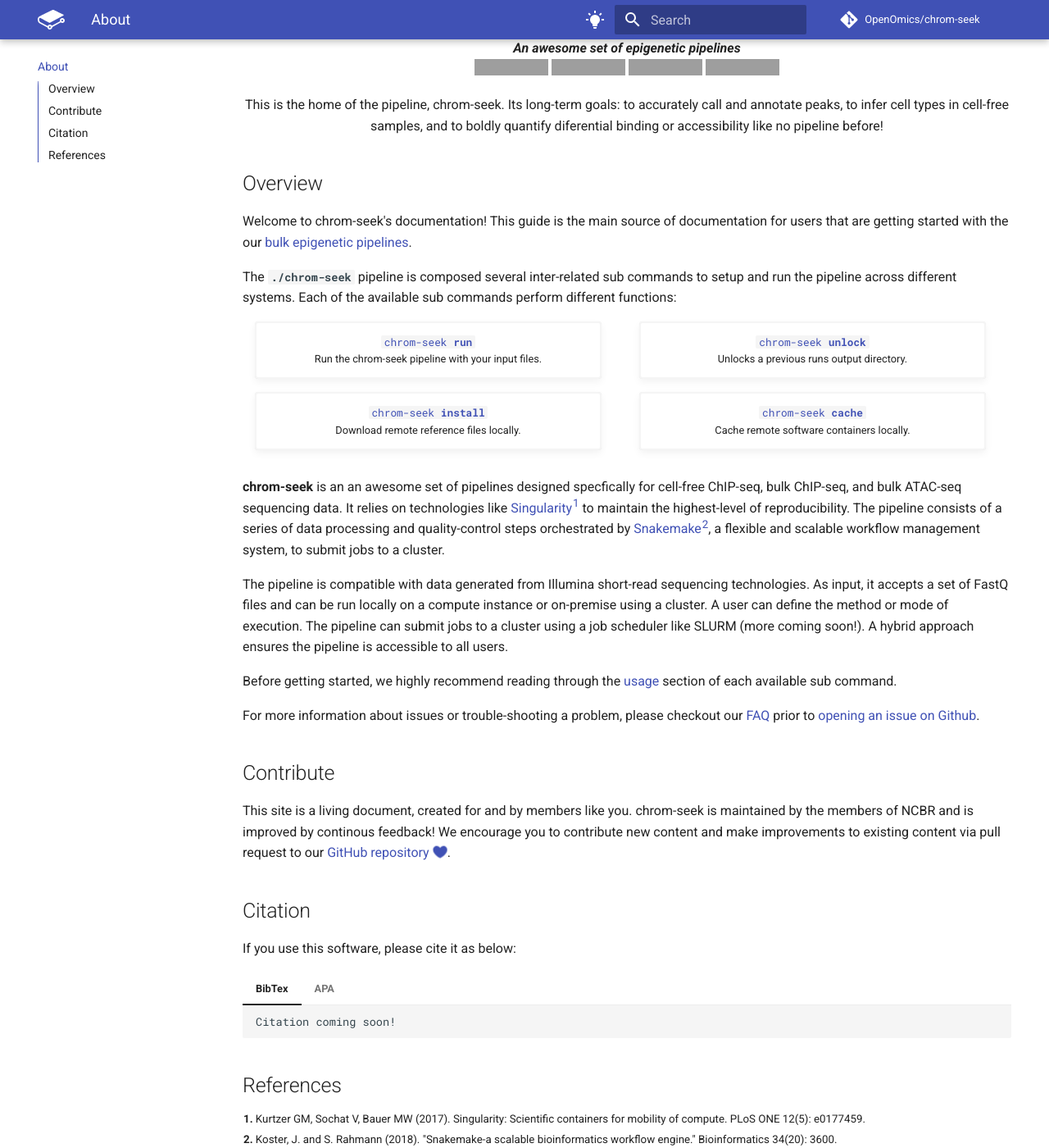
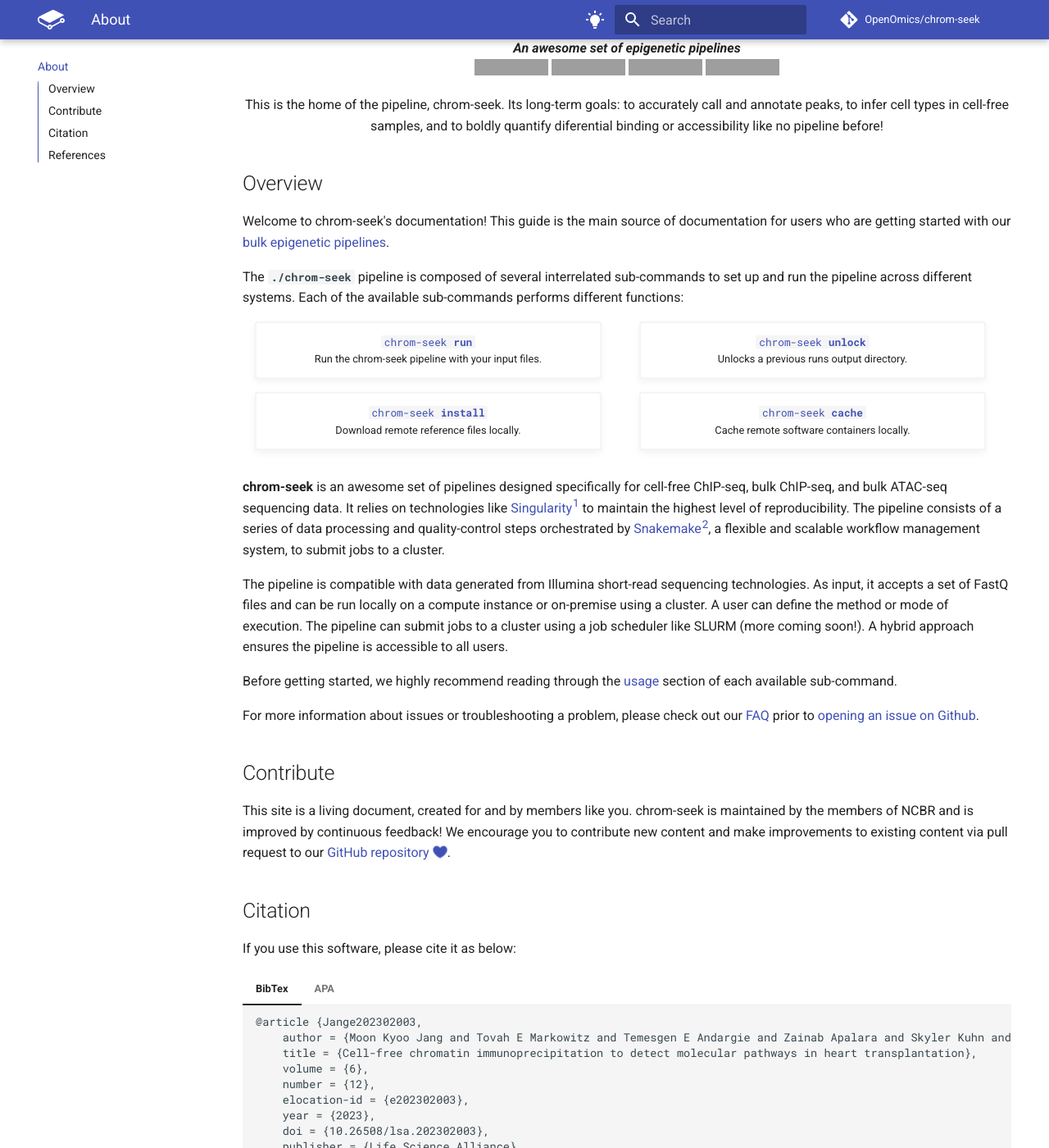
Before and after one commit to OpenOmics/chrom-seek, an MkDocs documentation site: the page built from docs/index.md, in a window 1280 px wide and 1400 px high, scrolled down 202 px. Shown: the whole window at 82% size. Built offline with MkDocs 1.6.1 and Material for MkDocs 9.7.7, drawn with Linux system fonts in a browser that asks for light colours; comment, search, counter and statistics services are not loaded; the version menu is left out; some of the changed text lies outside the part shown; grey boxes are pictures that could not be loaded.

Commit message:
Fix typos and adding citation information

````diff
--- a/docs/index.md
+++ b/docs/index.md
@@ -24,9 +24,9 @@
 
 
 ## Overview
-Welcome to chrom-seek's documentation! This guide is the main source of documentation for users that are getting started with the our [bulk epigenetic pipelines](https://github.com/OpenOmics/chrom-seek/).
+Welcome to chrom-seek's documentation! This guide is the main source of documentation for users who are getting started with our [bulk epigenetic pipelines](https://github.com/OpenOmics/chrom-seek/).
 
-The **`./chrom-seek`** pipeline is composed several inter-related sub commands to setup and run the pipeline across different systems. Each of the available sub commands perform different functions:
+The **`./chrom-seek`** pipeline is composed of several interrelated sub-commands to set up and run the pipeline across different systems. Each of the available sub-commands performs different functions:
 
 <section align="center" markdown="1" style="display: flex; flex-wrap: row wrap; justify-content: space-around;">
 
@@ -58,17 +58,17 @@ The **`./chrom-seek`** pipeline is composed several inter-related sub commands t
 
 </section>
 
-**chrom-seek** is an an awesome set of pipelines designed specfically for cell-free ChIP-seq, bulk ChIP-seq, and bulk ATAC-seq sequencing data. It relies on technologies like [Singularity<sup>1</sup>](https://singularity.lbl.gov/) to maintain the highest-level of reproducibility. The pipeline consists of a series of data processing and quality-control steps orchestrated by [Snakemake<sup>2</sup>](https://snakemake.readthedocs.io/en/stable/), a flexible and scalable workflow management system, to submit jobs to a cluster.
+**chrom-seek** is an awesome set of pipelines designed specifically for cell-free ChIP-seq, bulk ChIP-seq, and bulk ATAC-seq sequencing data. It relies on technologies like [Singularity<sup>1</sup>](https://singularity.lbl.gov/) to maintain the highest level of reproducibility. The pipeline consists of a series of data processing and quality-control steps orchestrated by [Snakemake<sup>2</sup>](https://snakemake.readthedocs.io/en/stable/), a flexible and scalable workflow management system, to submit jobs to a cluster.
 
 The pipeline is compatible with data generated from Illumina short-read sequencing technologies. As input, it accepts a set of FastQ files and can be run locally on a compute instance or on-premise using a cluster. A user can define the method or mode of execution. The pipeline can submit jobs to a cluster using a job scheduler like SLURM (more coming soon!). A hybrid approach ensures the pipeline is accessible to all users.
 
-Before getting started, we highly recommend reading through the [usage](usage/run.md) section of each available sub command.
+Before getting started, we highly recommend reading through the [usage](usage/run.md) section of each available sub-command.
 
-For more information about issues or trouble-shooting a problem, please checkout our [FAQ](faq/questions.md) prior to [opening an issue on Github](https://github.com/OpenOmics/chrom-seek/issues).
+For more information about issues or troubleshooting a problem, please check out our [FAQ](faq/questions.md) prior to [opening an issue on Github](https://github.com/OpenOmics/chrom-seek/issues).
 
 ## Contribute
 
-This site is a living document, created for and by members like you. chrom-seek is maintained by the members of NCBR and is improved by continous feedback! We encourage you to contribute new content and make improvements to existing content via pull request to our [GitHub repository :octicons-heart-fill-24:{ .heart }](https://github.com/OpenOmics/chrom-seek).
+This site is a living document, created for and by members like you. chrom-seek is maintained by the members of NCBR and is improved by continuous feedback! We encourage you to contribute new content and make improvements to existing content via pull request to our [GitHub repository :octicons-heart-fill-24:{ .heart }](https://github.com/OpenOmics/chrom-seek).
 
 ## Citation
 
@@ -76,14 +76,27 @@ If you use this software, please cite it as below:
 
 === "BibTex"
 
-    ```
-    Citation coming soon!
+    ```text
+    @article {Jange202302003,
+    	author = {Moon Kyoo Jang and Tovah E Markowitz and Temesgen E Andargie and Zainab Apalara and Skyler Kuhn and Sean Agbor-Enoh},
+    	title = {Cell-free chromatin immunoprecipitation to detect molecular pathways in heart transplantation},
+    	volume = {6},
+    	number = {12},
+    	elocation-id = {e202302003},
+    	year = {2023},
+    	doi = {10.26508/lsa.202302003},
+    	publisher = {Life Science Alliance},
+    	abstract = {Existing monitoring approaches in heart transplantation lack the sensitivity to provide deep molecular assessments to guide management, or require endomyocardial biopsy, an invasive and blind procedure that lacks the precision to reliably obtain biopsy samples from diseased sites. This study examined plasma cell-free DNA chromatin immunoprecipitation sequencing (cfChIP-seq) as a noninvasive proxy to define molecular gene sets and sources of tissue injury in heart transplant patients. In healthy controls and in heart transplant patients, cfChIP-seq reliably detected housekeeping genes. cfChIP-seq identified differential gene signals of relevant immune and nonimmune molecular pathways that were predominantly down-regulated in immunosuppressed heart transplant patients compared with healthy controls. cfChIP-seq also identified cell-free DNA tissue sources. Compared with healthy controls, heart transplant patients demonstrated greater cell-free DNA from tissue types associated with heart transplant complications, including the heart, hematopoietic cells, lungs, liver, and vascular endothelium. cfChIP-seq may therefore be a reliable approach to profile dynamic assessments of molecular pathways and sources of tissue injury in heart transplant patients.},
+    	URL = {https://www.life-science-alliance.org/content/6/12/e202302003},
+    	eprint = {https://www.life-science-alliance.org/content/6/12/e202302003.full.pdf},
+    	journal = {Life Science Alliance}
+    }
     ```
 
 === "APA"
 
-    ```
-    Citation coming soon!
+    ```text
+    Jang, M. K., Markowitz, T. E., Andargie, T. E., Apalara, Z., Kuhn, S., & Agbor-Enoh, S. (2023). Cell-free chromatin immunoprecipitation to detect molecular pathways in heart transplantation. Life Science Alliance, 6(12), e202302003. https://doi.org/10.26508/lsa.202302003
     ```
 
 ## References
````
